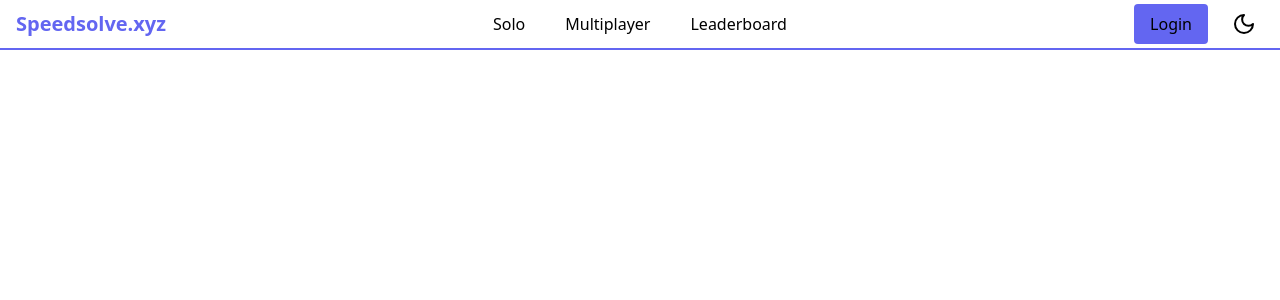
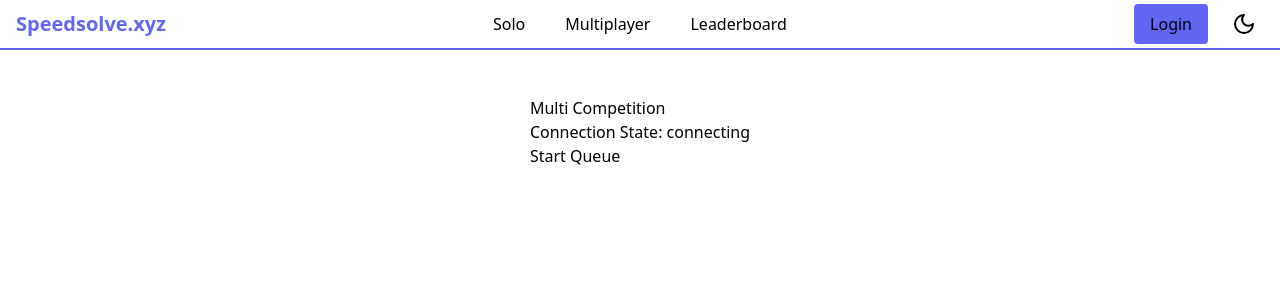
Before and after one commit to robertjshirts/speedsolve.xyz, a React (Vite) app in the folder frontend/: page /multi in a window 1280 px wide. Shown: the top 300 px of the page. Built offline with nearby package versions, Linux system fonts and the light colour scheme.

Commit message:
update notify method

```diff
--- /dev/null
+++ b/frontend/src/hooks/useMultiCompetition.ts
@@ -0,0 +1,42 @@
+/* hooks/useSoloCompetition.ts */
+import { useState, useRef, useCallback, useEffect } from 'react'
+import { useAuth0 } from '@auth0/auth0-react'
+import { MultiCompetitionApi } from '../api/multi'
+
+export function useMultiCompetition(callback: (session: CompetitionState) => void) {
+  const [connectionState, setConnectionState] = useState<ConnectionState>('disconnected');
+  const [error, setError] = useState<string | null>(null);
+  const apiRef = useRef<MultiCompetitionApi | null>(null);
+  const { getAccessTokenSilently } = useAuth0();
+
+  const initialize = useCallback(async (wsUrl: string) => {
+    if (!apiRef.current) {
+      apiRef.current = new MultiCompetitionApi({
+        onConnectionStateChange: setConnectionState,
+        onError: setError,
+        onSessionUpdate: (session) => {
+          console.log('Session updated:', session);
+          callback(session);
+        }
+      });
+    }
+
+    await apiRef.current.initialize(
+      wsUrl,
+      getAccessTokenSilently
+    );
+  }, [getAccessTokenSilently]);
+
+  return {
+    connectionState,
+    error,
+    initialize,
+    startQueue: () => apiRef.current?.startQueue(),
+    startSolve: () => apiRef.current?.startSolve(),
+    completeSolve: (time: number) => apiRef.current?.completeSolve(time),
+    updatePenalty: (penalty: Penalty) => apiRef.current?.updatePenalty(penalty),
+    onSessionUpdate: (updatedSession: CompetitionState) => {
+      console.log('Session updated:', updatedSession);
+    }
+  };
+}
--- a/frontend/src/routes/multi.tsx
+++ b/frontend/src/routes/multi.tsx
@@ -1,10 +1,38 @@
 import * as React from 'react'
 import { createFileRoute } from '@tanstack/react-router'
+import { useMultiCompetition } from '../hooks/useMultiCompetition'
+import { CompetitionState } from '../api/multi'
 
 export const Route = createFileRoute('/multi')({
   component: RouteComponent,
 })
 
 function RouteComponent() {
+  const [session, setSession] = React.useState<CompetitionState | null>(null)
+  const { connectionState, error, initialize, startQueue } = useMultiCompetition((updatedSession) => setSession(updatedSession))
 
+  React.useEffect(() => {
+    initialize('wss://api.speedsolve.xyz/competition/ws')
+  }, [initialize])
+
+  return (
+    <div>
+      <h1>Multi Competition</h1>
+      <p>Connection State: {connectionState}</p>
+      {error && <p style={{ color: 'red' }}>Error: {error}</p>}
+
+      <button
+        onClick={startQueue}
+        disabled={connectionState !== 'connected'}
+      >
+        Start Queue
+      </button>
+
+      {session && (
+        <pre>
+          {JSON.stringify(session, null, 2)}
+        </pre>
+      )}
+    </div>
+  )
 }
--- a/frontend/src/routes/solo.tsx
+++ b/frontend/src/routes/solo.tsx
@@ -24,7 +24,6 @@ function SoloComponent() {
   const [session, setSession] = useState<CompetitionState | null>(null);
   const [currentState, setCurrentState] = useState<SessionState>('scrambling');
   const [isModalOpen, setIsModalOpen] = useState(false);
-  const checkIntervalRef = useRef<number | null>(null);
   const { getAccessTokenSilently } = useAuth0();
 
   const {
@@ -35,20 +34,10 @@ function SoloComponent() {
     completeSolve: apiCompleteSolve,
     startSession: apiStartSession,
     updatePenalty: apiUpdatePenalty
-  } = useSoloCompetition((session) => {
-    setSession(session);
-  });
+  } = useSoloCompetition((session) => setSession(session));
 
   useEffect(() => {
-    async function initializeWebSocket() {
-      const token = await getAccessTokenSilently();
-
-      if (isAuthenticated) {
-        initialize(`wss://api.speedsolve.xyz/competition/ws`);
-      }
-    }
-
-    initializeWebSocket();
+    initialize(`wss://api.speedsolve.xyz/competition/ws`);
   }, [isAuthenticated, initialize]);
 
   useEffect(() => {
--- a/frontend/src/types.d.ts
+++ b/frontend/src/types.d.ts
@@ -16,6 +16,7 @@ declare global {
 	type ConnectionState = "disconnected" | "connecting" | "connected";
 	type WebSocketMessageType =
 		| "MULTI_QUEUE"
+		| "QUEUE_CONFIRM"
 		| "SOLO_START"
 		| "READY"
 		| "SOLVE_COMPLETE"
```
Also changed, not shown: 1 other file (tests, documents, lock files or other folders).
